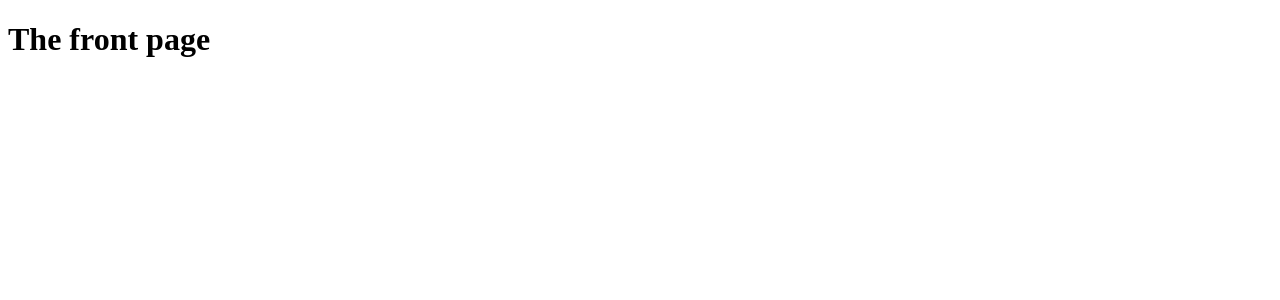
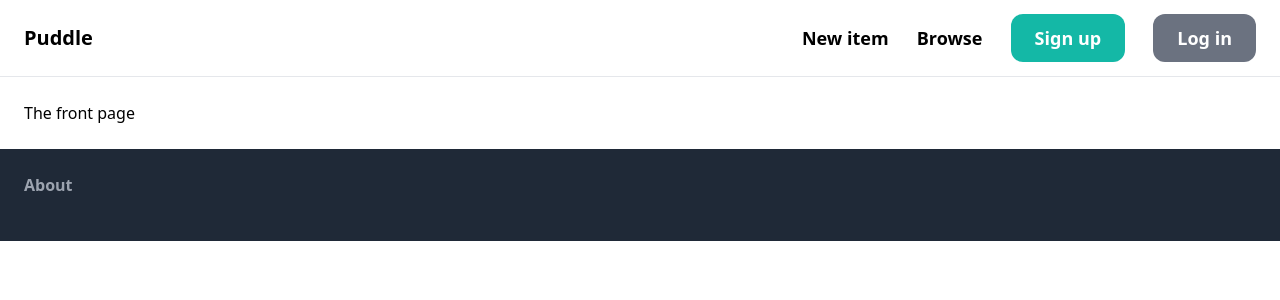
Before and after one commit to solaleh81/puddle, a Django app: page / in a window 1280 px wide. Shown: the top 300 px of the page. Run offline with Django 4.2, Linux system fonts and the light colour scheme; some libraries are stand-ins or nearby versions.

Commit message:
adding sign up, login, About to page.

```diff
--- a/core/templates/core/base.html
+++ b/core/templates/core/base.html
@@ -1,11 +1,33 @@
-<!DOCTYPE html>
-<html lang="en">
+<!doctype html>
+
+<html>
 <head>
-    <meta charset="UTF-8">
-    <title>{% block title %} {% endblock %} | puddle</title>
+    <meta charset="utf-8">
+    <meta name="viewport" content="width=device-width, initial-scale=1.0">
+
+    <script src="https://cdn.tailwindcss.com"></script>
+
+    <title>{% block title %}{% endblock %} | Puddle</title>
 </head>
+
 <body>
-{% block content%}
-{% endblock %}
+<nav class="py-6 px-6 flex justify-between items-center border-b border-gray-200">
+    <a href="/" class="text-xl font-semibold">Puddle</a>
+    <div class="space-x-6">
+        <a href="#" class="text-lg font-semibold hover:text-gray-500">New item</a>
+        <a href="#" class="text-lg font-semibold hover:text-gray-500">Browse</a>
+        <a href="#" class="px-6 py-3 text-lg font-semibold bg-teal-500 text-white rounded-xl hover:bg-teal-700">Sign up</a>
+        <a href="#" class="px-6 py-3 text-lg font-semibold bg-gray-500 text-white rounded-xl hover:bg-gray-700">Log in</a>
+    </div>
+</nav>
+<div class="px-6 py-6">
+    {% block content %}
+    {% endblock %}
+</div>
+<footer class="py-6 px-6 flex justify-between bg-gray-800">
+            <div class="w-2/3 pr-10">
+                <h3 class="mb-5 font-semibold text-gray-400">About</h3>
+            </div>
+</footer>
 </body>
 </html>
```
Also changed, not shown: core/templates/core/contact.html (+4 -4 lines).
